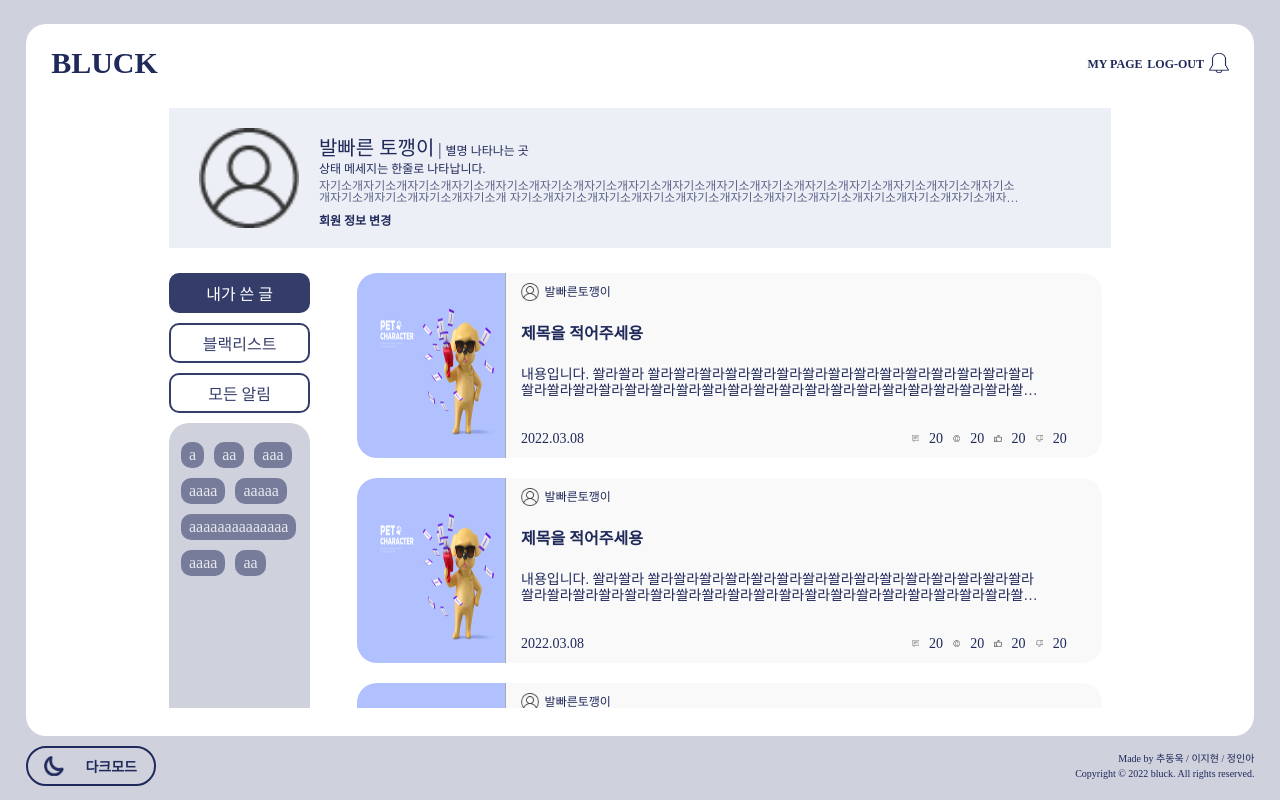
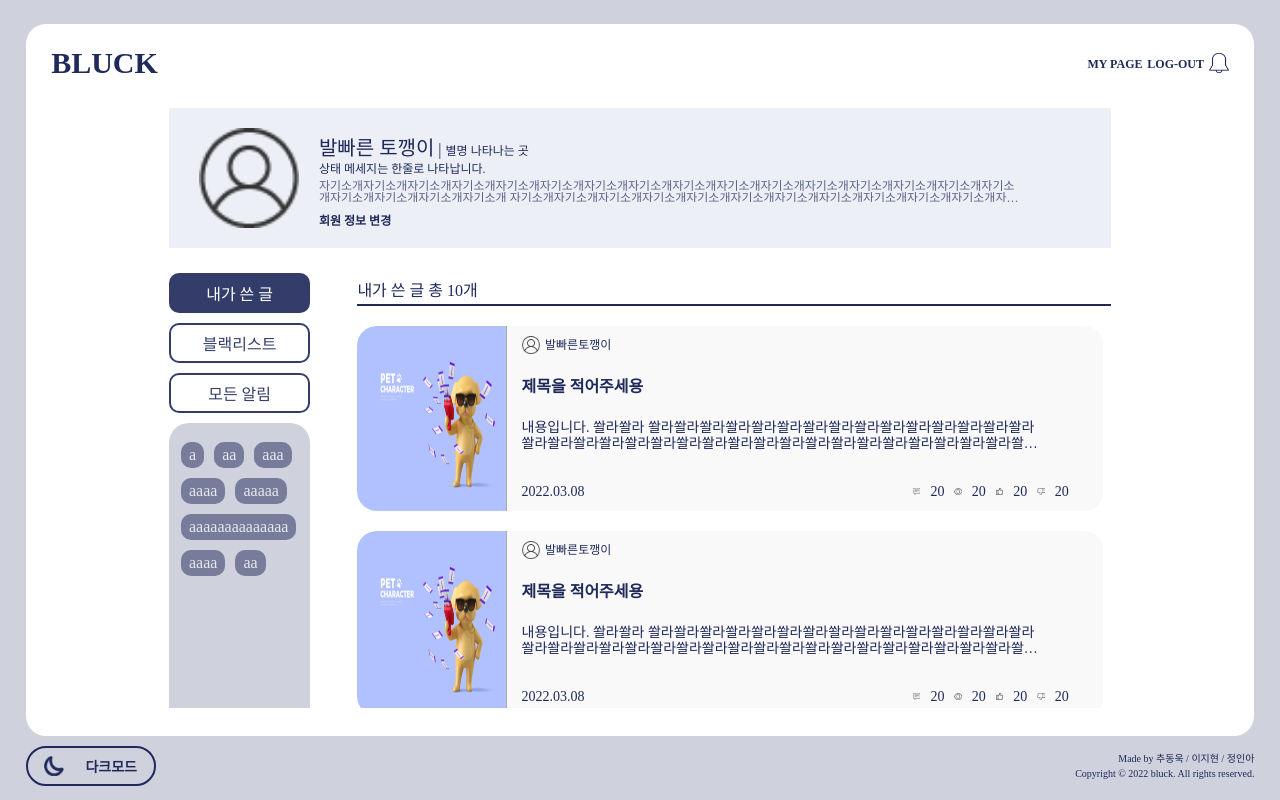
Before and after one commit to Bluck-Blog/blcuk_fe, a Next.js app: page /myPage in a window 1280 px wide. Built offline with nearby package versions, Linux system fonts and the light colour scheme; a web font is replaced by a local one.

Commit message:
style: myPage myText title style

```diff
--- a/components/myPage/component/MyPageMyContentList.js
+++ b/components/myPage/component/MyPageMyContentList.js
@@ -4,12 +4,14 @@ import { content } from "../../../mok/contents";
 import ContentCard from "../../main/component/ContentCard";
 
 const MyPageMyContentList = () => {
-  console.log(content);
   return (
     <S.MyPageContentBox>
-      {content.map((item) => (
-        <ContentCard item={item} />
-      ))}
+      <S.MyPageMyContentTitle>내가 쓴 글 총 10개</S.MyPageMyContentTitle>
+      <S.MyPageMyContentListBox>
+        {content.map((item) => (
+          <ContentCard item={item} />
+        ))}
+      </S.MyPageMyContentListBox>
     </S.MyPageContentBox>
   );
 };
--- a/styles/myPage/MyPageMyContentListStyle.js
+++ b/styles/myPage/MyPageMyContentListStyle.js
@@ -3,7 +3,18 @@ import { media } from "../common/media";
 
 export const MyPageContentBox = styled.div`
   width: 80%;
-  height: 55vh;
+  padding-top: 10px;
+`;
+
+export const MyPageMyContentTitle = styled.p`
+  width: 100%;
+  border-bottom: 2px solid ${(props) => props.theme.textColor};
+  margin-bottom: 20px;
+  padding-bottom: 5px;
+`;
+
+export const MyPageMyContentListBox = styled.div`
+  height: 50vh;
   padding-right: 1%;
   overflow-y: auto;
   display: flex;
```
